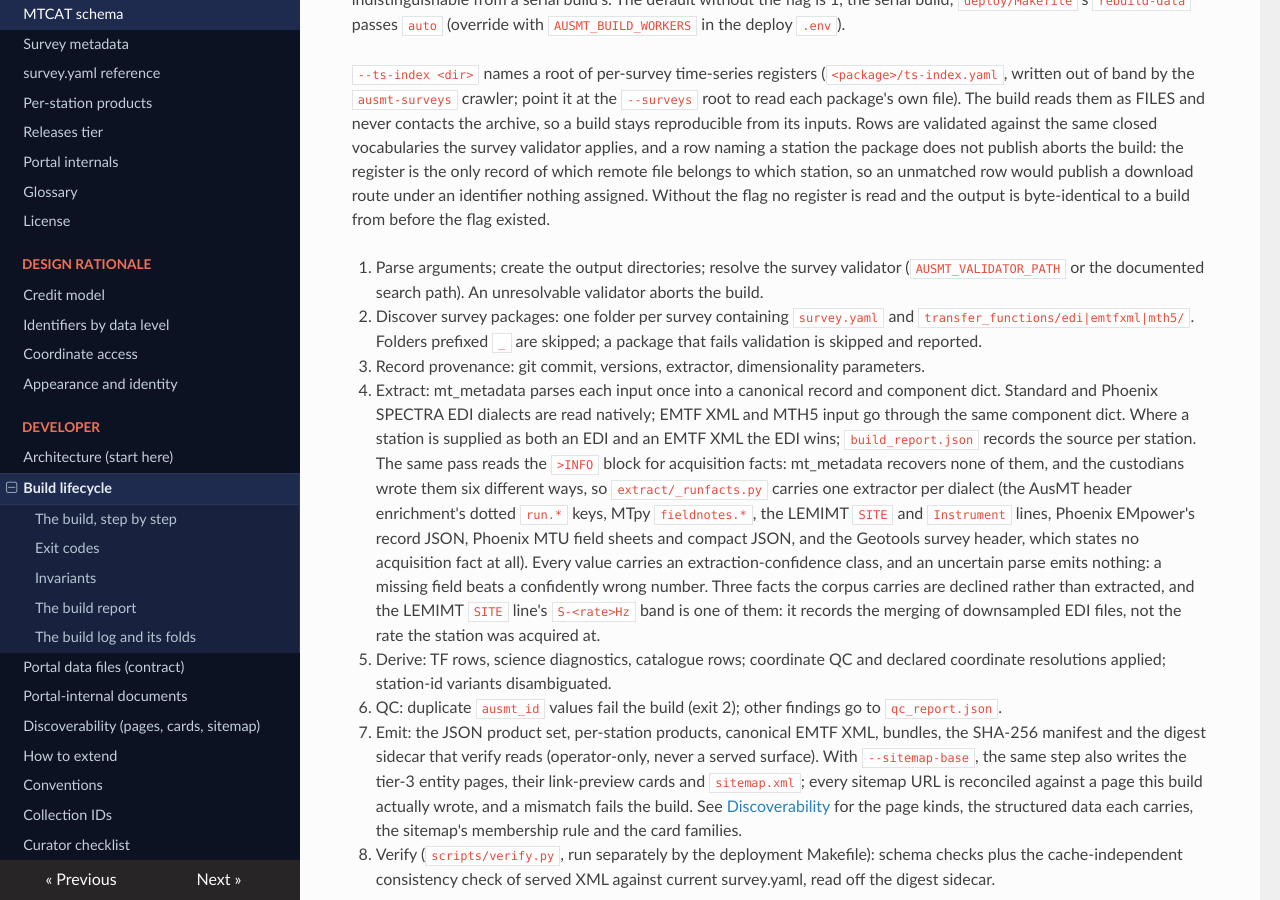
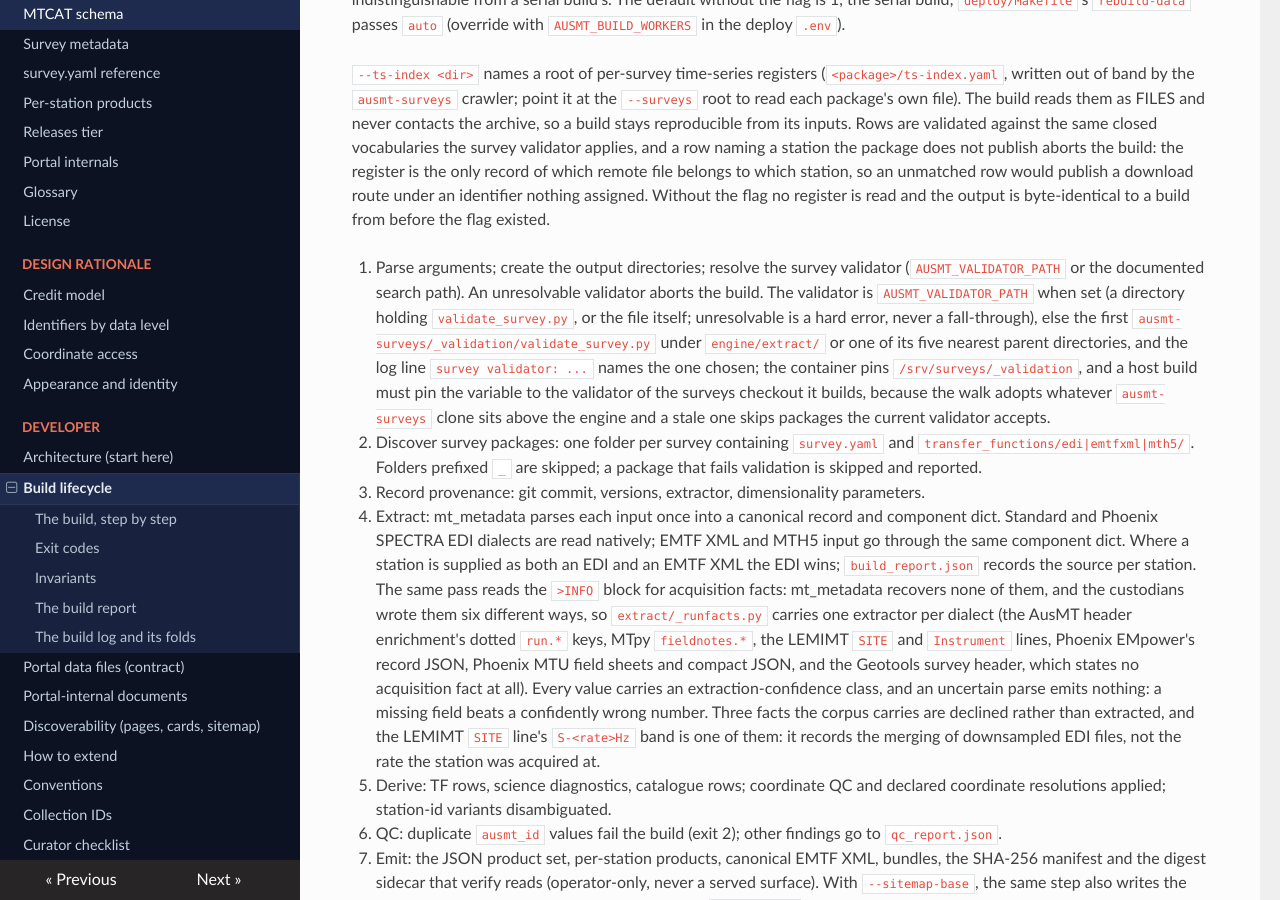
Before and after one commit to bvkay/ausmt, an MkDocs documentation site: the page built from docs/docs/developer/build-lifecycle.md, in a window 1280 px wide and 900 px high, scrolled down 555 px. Built offline with MkDocs 1.6.1, drawn with Linux system fonts in a browser that asks for light colours; nearby versions of some CDN libraries.

Commit message:
docs: state the survey validator resolution order and the host-build pin

```diff
--- a/docs/docs/developer/build-lifecycle.md
+++ b/docs/docs/developer/build-lifecycle.md
@@ -32,7 +32,14 @@ publish a download route under an identifier nothing assigned. Without the flag
 and the output is byte-identical to a build from before the flag existed.
 
 1. Parse arguments; create the output directories; resolve the survey validator (`AUSMT_VALIDATOR_PATH`
-   or the documented search path). An unresolvable validator aborts the build.
+   or the documented search path). An unresolvable validator aborts the build. The validator is
+   `AUSMT_VALIDATOR_PATH` when set (a directory holding `validate_survey.py`, or the file itself;
+   unresolvable is a hard error, never a fall-through), else the first
+   `ausmt-surveys/_validation/validate_survey.py` under `engine/extract/` or one of its five nearest
+   parent directories, and the log line `survey validator: ...` names the one chosen; the container
+   pins `/srv/surveys/_validation`, and a host build must pin the variable to the validator of the
+   surveys checkout it builds, because the walk adopts whatever `ausmt-surveys` clone sits above the
+   engine and a stale one skips packages the current validator accepts.
 2. Discover survey packages: one folder per survey containing `survey.yaml` and
    `transfer_functions/edi|emtfxml|mth5/`. Folders prefixed `_` are skipped; a package that fails
    validation is skipped and reported.
```
